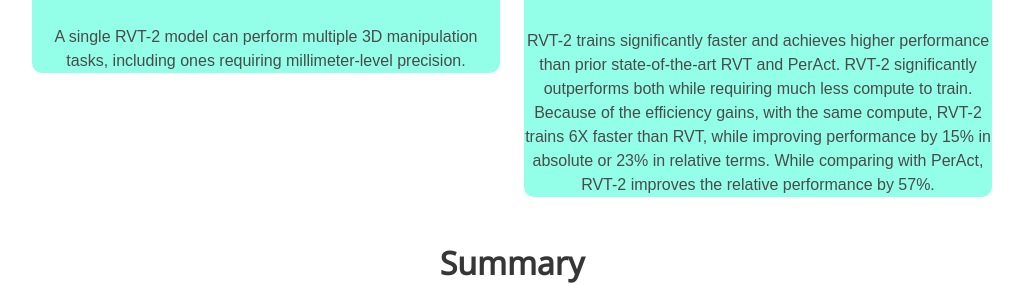
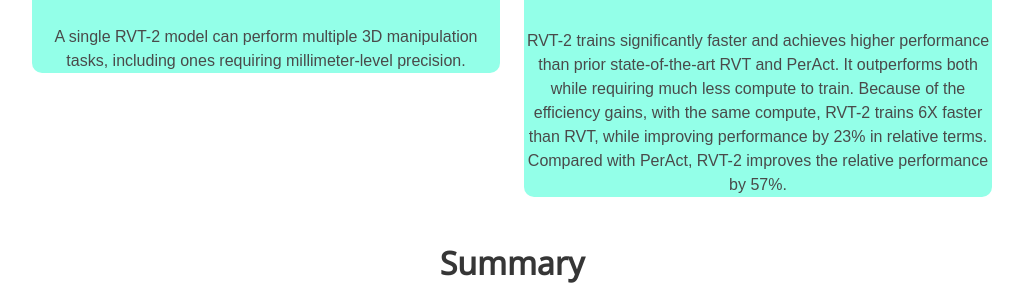
Before and after one commit to robotic-view-transformer-2/robotic-view-transformer-2.github.io, a plain HTML site: page index.html in a window 1280 px wide. Shown: the part 857-1142 px from the top of the page, without its empty margins (128-1151 px from the left). Drawn offline with nearby package versions, Linux system fonts and the light colour scheme; some icons are missing; a web font is replaced by a local one.

Commit message:
minor fix

```diff
--- a/index.html
+++ b/index.html
@@ -168,7 +168,7 @@
               onmouseover="document.getElementById('plot').src='./figs/plot.png'"/>
           </a>
         </figure>
-      <p> RVT-2 trains significantly faster and achieves higher performance than prior state-of-the-art RVT and PerAct. RVT-2 significantly outperforms both while requiring much less compute to train. Because of the efficiency gains, with the same compute, RVT-2 trains 6X faster than RVT, while improving performance by 15% in absolute or 23% in relative terms. While comparing with PerAct, RVT-2 improves the relative performance by 57%. </p>
+      <p> RVT-2 trains significantly faster and achieves higher performance than prior state-of-the-art RVT and PerAct. It outperforms both while requiring much less compute to train. Because of the efficiency gains, with the same compute, RVT-2 trains 6X faster than RVT, while improving performance by 23% in relative terms. Compared with PerAct, RVT-2 improves the relative performance by 57%. </p>
         </div>
       </div>
 <!--     <div class="hero-body"> -->
```
